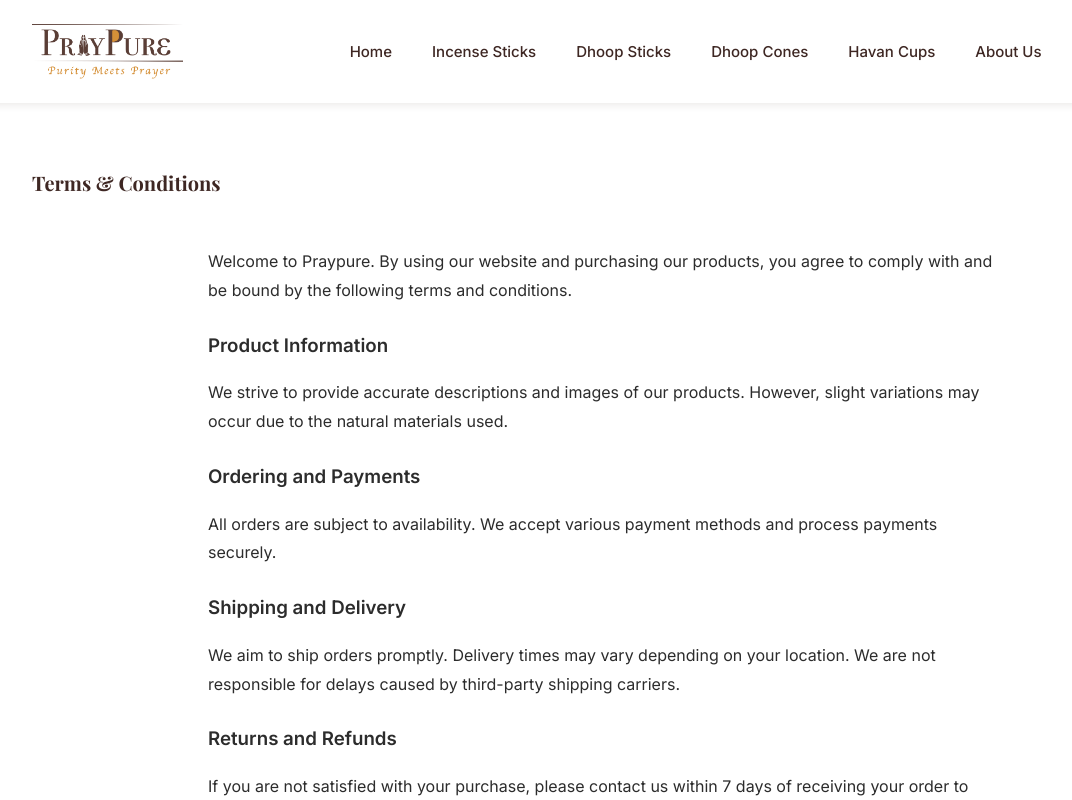
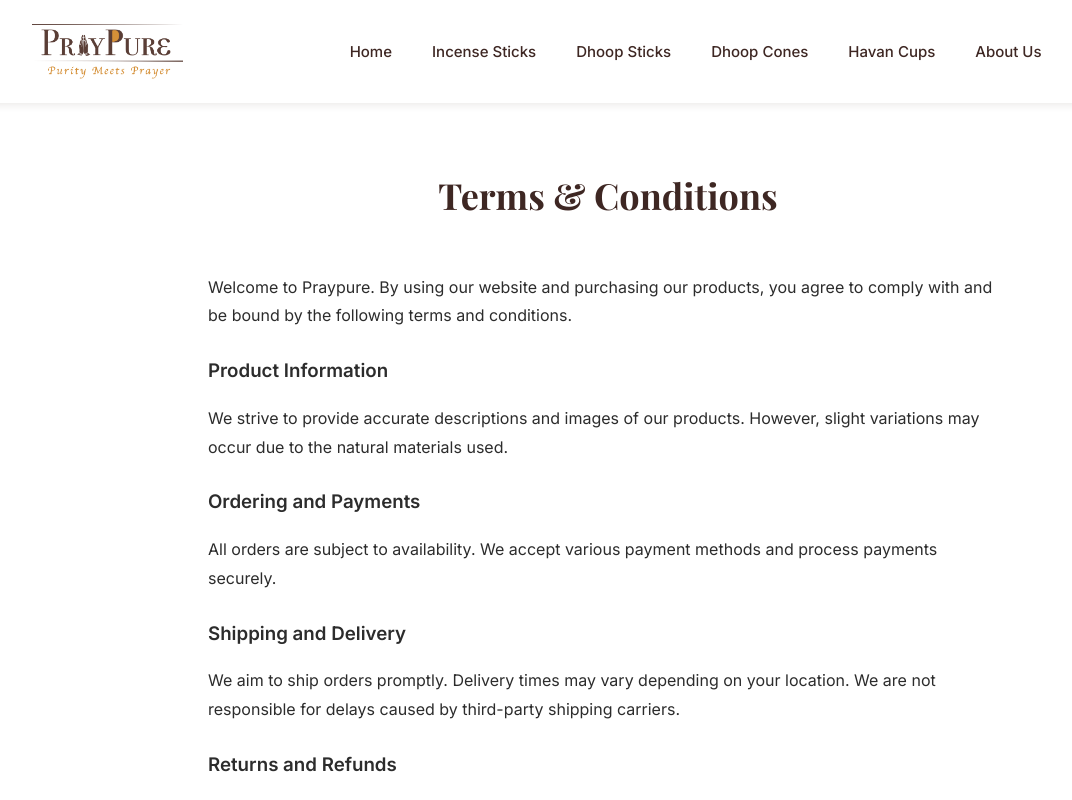
Before and after one commit to janvisthakkar/praypure, a React (Create React App) app in the folder frontend/: page /terms in a window 1280 px wide. Shown: the top 800 px of the page, without its empty margins (32-1104 px from the left). Built offline with nearby package versions, Linux system fonts and the light colour scheme; no server answers.

Commit message:
fix: scope FeedbackPage.css section-title to prevent global CSS leakage

```diff
--- a/frontend/src/pages/FeedbackPage.css
+++ b/frontend/src/pages/FeedbackPage.css
@@ -82,7 +82,7 @@
 }
 
 /* Sections */
-.form-section {
+.feedback-page .form-section {
     background: white;
     border-radius: 18px;
     padding: 28px;
@@ -90,7 +90,7 @@
     border: 1px solid rgba(212, 175, 55, 0.1);
 }
 
-.section-title {
+.feedback-page .section-title {
     font-family: var(--font-serif);
     font-size: 20px;
     color: var(--color-dark-brown);
@@ -100,7 +100,8 @@
     gap: 10px;
 }
 
-.section-icon { font-size: 22px; }
+.feedback-page .section-icon { font-size: 22px; }
+
 
 /* Fields */
 .form-row {
```
